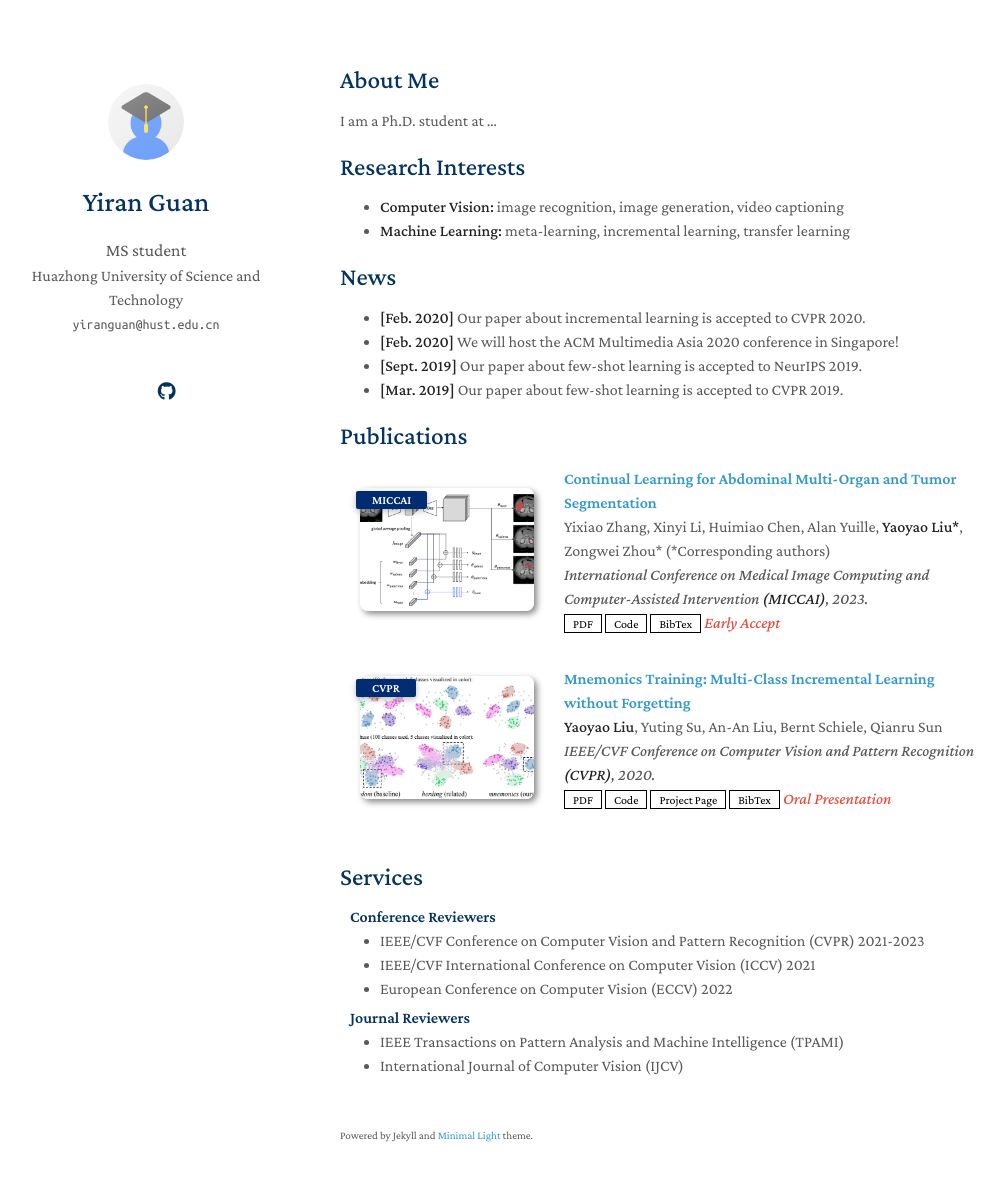
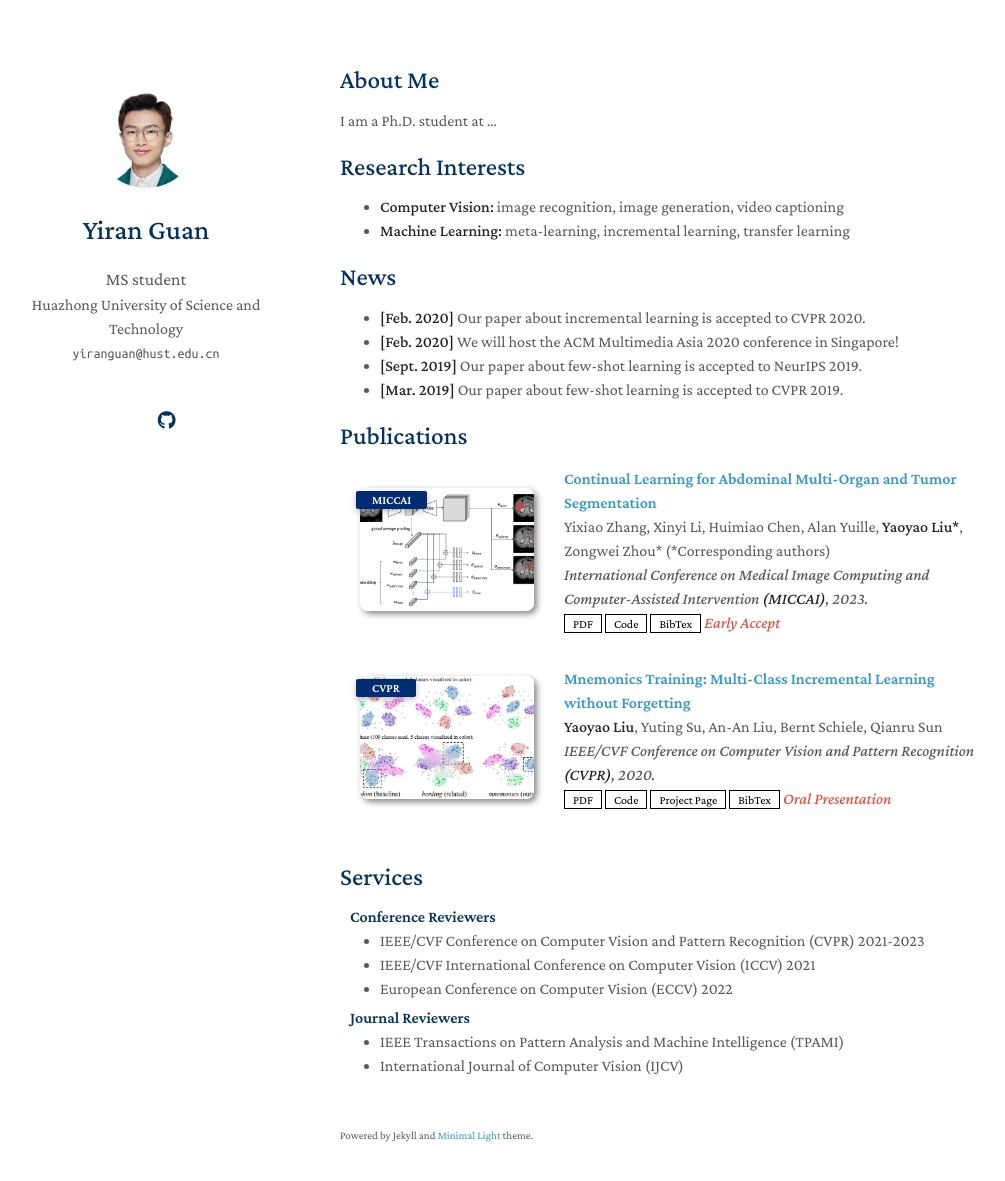
Before and after one commit to 1ranGuan/1ranGuan.github.io, a Jekyll site: the page built from index.md, in a window 1280 px wide and 1216 px high. Shown: the top 1181 px of the window, without its empty margins (130-1135 px from the left). Built offline with Jekyll 4.4.1, drawn with Linux system fonts in a browser that asks for light colours; nearby versions of some CDN libraries; a style sheet for code colours, icons or effects is not loaded; our own code applies the rules of GitHub Pages for plain Markdown files.

Commit message:
Update _config.yml

```diff
--- a/_config.yml
+++ b/_config.yml
@@ -20,7 +20,7 @@ github_link: https://github.com/1ranGuan
 
 # Images (e.g., your profile picture and your website's favicon)
 # "favicon" and "favicon_dark" are used for the light and dark modes, respectively.
-avatar: ./assets/img/avatar.png
+avatar: ./assets/img/homepage_photo.jpg
 favicon: ./assets/img/web_logo.svg
 favicon_dark: ./assets/img/web_logo.svg
 
```
